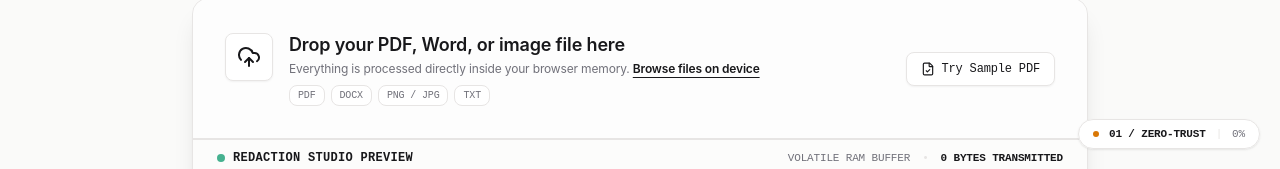
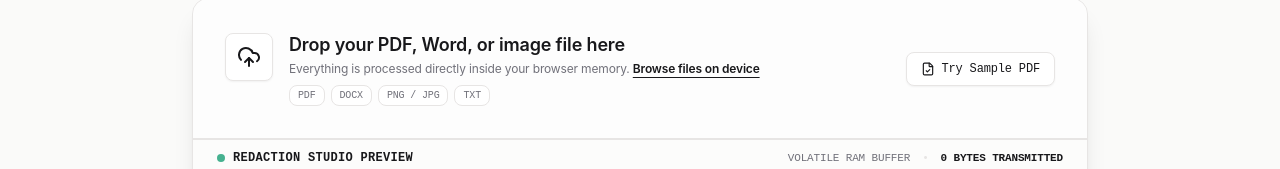
Before and after one commit to SAKTHIVEL280/redactify-v2, a React (Vite) app: page / in a window 1280 px wide. Shown: the part 631-800 px from the top of the page. Built offline with nearby package versions, Linux system fonts and the light colour scheme.

Commit message:
fix(landing): remove bottom right floating section and percentage pill

```diff
--- a/src/components/LandingPage.jsx
+++ b/src/components/LandingPage.jsx
@@ -65,7 +65,6 @@ const FAQS = [
 export function LandingPage({ onNavigateToStudio, onNavigateToPricing }) {
   const pageRef = useRef(null);
   const heroCardRef = useRef(null);
-  const [activeSection, setActiveSection] = useState('01 / ZERO-TRUST');
   const [scrollProgress, setScrollProgress] = useState(0);
   const [isDragging, setIsDragging] = useState(false);
   const [openFaqIndex, setOpenFaqIndex] = useState(0);
@@ -114,32 +113,6 @@ export function LandingPage({ onNavigateToStudio, onNavigateToPricing }) {
         onUpdate: (self) => {
           setScrollProgress(self.progress);
         },
-      });
-
-      // 2. Active section tracking for floating pill
-      const sections = [
-        { id: 'hero-section', label: '01 / ZERO-TRUST' },
-        { id: 'features-section', label: '02 / ENGINES' },
-        { id: 'metrics-section', label: '03 / BENCHMARKS' },
-        { id: 'deep-dive-01', label: '04 / AIR-GAP' },
-        { id: 'deep-dive-02', label: '05 / DETECTION' },
-        { id: 'deep-dive-03', label: '06 / ROTATION' },
-        { id: 'comparison-section', label: '07 / AUDIT' },
-        { id: 'faq-section', label: '08 / FAQ' },
-      ];
-
-      sections.forEach(({ id, label }) => {
-        const el = document.getElementById(id);
-        if (el) {
-          ScrollTrigger.create({
-            scroller,
-            trigger: el,
-            start: 'top 45%',
-            end: 'bottom 45%',
-            onEnter: () => setActiveSection(label),
-            onEnterBack: () => setActiveSection(label),
-          });
-        }
       });
 
       // 3. Hero Entry Timeline (Guaranteed Visibility with clearProps)
@@ -604,13 +577,6 @@ export function LandingPage({ onNavigateToStudio, onNavigateToPricing }) {
         style={{ transform: `scaleX(${scrollProgress})` }}
       />
 
-      {/* Editorial Floating Section Pill */}
-      <div className="fixed bottom-5 right-5 z-40 hidden md:flex items-center gap-2.5 px-3.5 py-1.5 rounded-full bg-paper-white/95 backdrop-blur-md border border-stone-mist shadow-card text-charcoal font-mono text-[11px] select-none pointer-events-none transition-opacity duration-300">
-        <span className="w-1.5 h-1.5 rounded-full bg-amber-600 animate-pulse" />
-        <span className="font-semibold">{activeSection}</span>
-        <span className="text-stone-mist">|</span>
-        <span className="text-bark-grey">{Math.round(scrollProgress * 100)}%</span>
-      </div>
 
       {/* ─────────────────────────────────────────────────────────────
           1. HERO SECTION WITH GSAP ORCHESTRATION & 3D PERSPECTIVE
```
